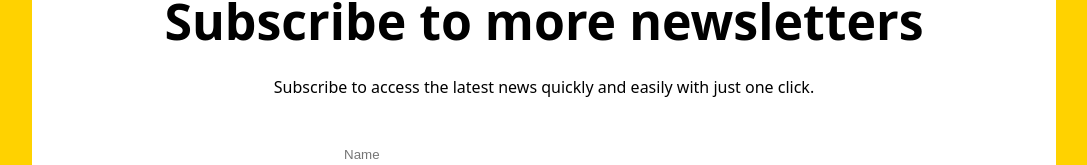
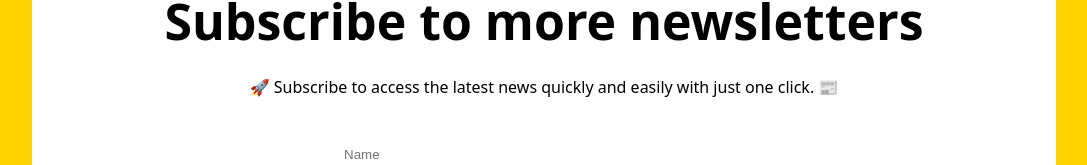
Before and after one commit to juaazn/web-news, a React (Vite) app: page /form in a window 1280 px wide. Shown: the part 280-445 px from the top of the page, without its empty margins (96-1183 px from the left). Built offline with nearby package versions, Linux system fonts and the light colour scheme.

Commit message:
Added emotions

```diff
--- a/src/components/Form.jsx
+++ b/src/components/Form.jsx
@@ -8,7 +8,7 @@ export default function Form () {
     <section className={styles.container_form}>
       <div className={styles.content}>
         <h1>Subscribe to more newsletters</h1>
-        <p>Subscribe to access the latest news quickly and easily with just one click.</p>
+        <p>🚀 Subscribe to access the latest news quickly and easily with just one click. 📰</p>
       </div>
       <form className={styles.form} onSubmit={handleSubmit}>
         <input type="text" name='username' onChange={handleInput} placeholder='Name' autoComplete='name' value={data.username}/>
```
